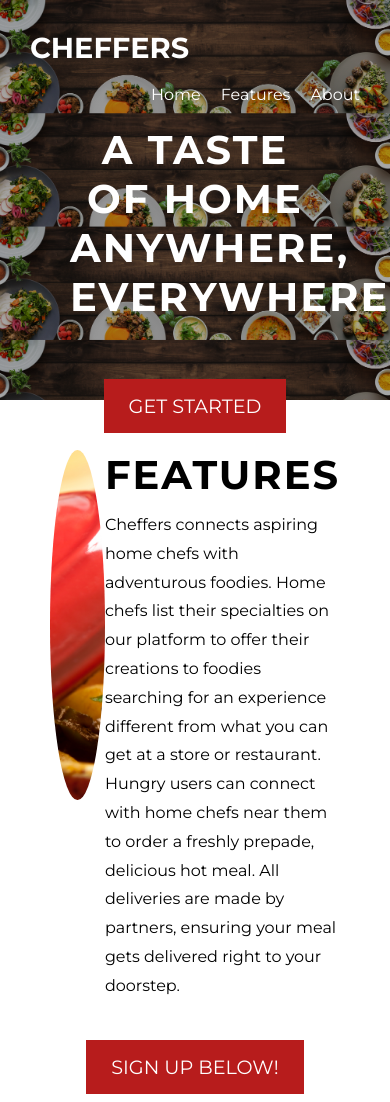
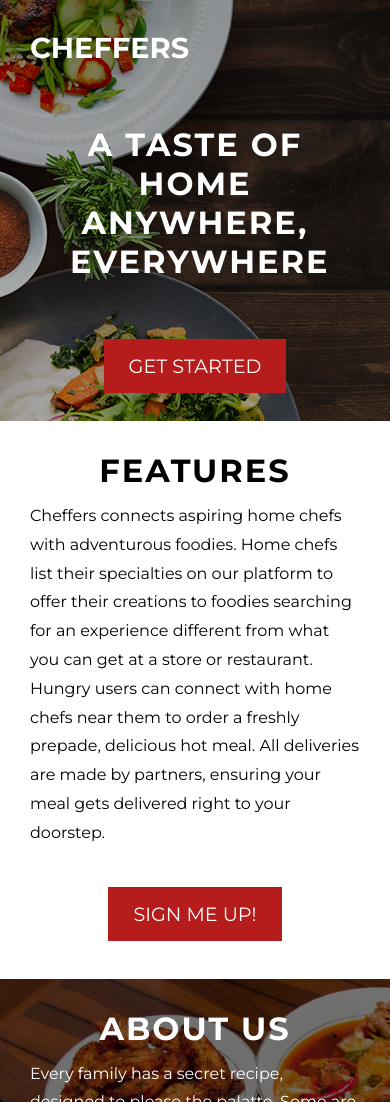
Before and after one commit to 31431/cheffers, a PHP site: page /index.html in a window 390 px wide; the page is wider, and only the part inside the window is pictured. Shown: the top 1102 px of that part. Run offline with PHP 8.4, Linux system fonts and the light colour scheme; grey boxes are pictures that could not be loaded.

Commit message:
made it mobile-friendly

```diff
--- a/index.html
+++ b/index.html
@@ -25,7 +25,7 @@
     </div>
   </div>
 
-  <div class="features" id='features'>
+  <div class="features">
 
     <div class="flex-container">
       <div class="feature-img">
@@ -44,12 +44,11 @@
       </div>
     </div>
     <br>
-    <button class="btn">SIGN UP BELOW!</button>
-    <iframe src="https://docs.google.com/forms/d/e/1FAIpQLSdTFYIX10ee31kvpFBsWeI5TDKAJqPLXoATXt1tSOVu6rX4yQ/viewform?embedded=true" width="700" height="520" frameborder="0" marginheight="0" marginwidth="0">Loading...</iframe>
+    <button class="btn">SIGN ME UP!</button>
   </div>
 </div>
 
-<div class="about" id='about'>
+<div class="about">
   <div class="title">About Us</div>
   <div class="body">
     Every family has a secret recipe, designed to please the palatte.
@@ -65,4 +64,14 @@
   Copyright &copy; 2018 Cheffers
 </div>
 </body>
+
+<!-- Global site tag (gtag.js) - Google Analytics -->
+<script async src="https://www.googletagmanager.com/gtag/js?id=UA-98147862-2"></script>
+<script>
+  window.dataLayer = window.dataLayer || [];
+  function gtag(){dataLayer.push(arguments);}
+  gtag('js', new Date());
+
+  gtag('config', 'UA-98147862-2');
+</script>
 </html>
--- a/styles.css
+++ b/styles.css
@@ -105,4 +105,25 @@
       background: #fff;
       color: #b71c1c; }
 
+@media (max-width: 800px) {
+  .navbar .navbar-nav {
+    visibility: hidden; }
+
+  .header {
+    background-size: auto;
+    height: auto; }
+
+  .header .header-body .tagline, .title, .header .header-body .tagline {
+    font-size: 2em; }
+
+  .features {
+    padding: 30px; }
+
+  .features .feature-img {
+    display: none; }
+
+  .about {
+    height: auto;
+    padding: 30px; } }
+
 /*# sourceMappingURL=styles.css.map */
--- a/styles.scss
+++ b/styles.scss
@@ -143,3 +143,28 @@ $red: #b71c1c;
     }
   }
 }
+
+@media (max-width: 800px) {
+  .navbar {
+    .navbar-nav { visibility: hidden; }
+  }
+
+  .header {
+    background-size: auto;
+    height: auto;
+  }
+
+  .header .header-body .tagline, .title {
+    font-size: 2em;
+  }
+
+  .features { padding: 30px; }
+  .features .feature-img {
+    display: none;
+  }
+
+  .about {
+    height: auto;
+    padding: 30px;
+  }
+}
```
Also changed, not shown: 2 other files.
